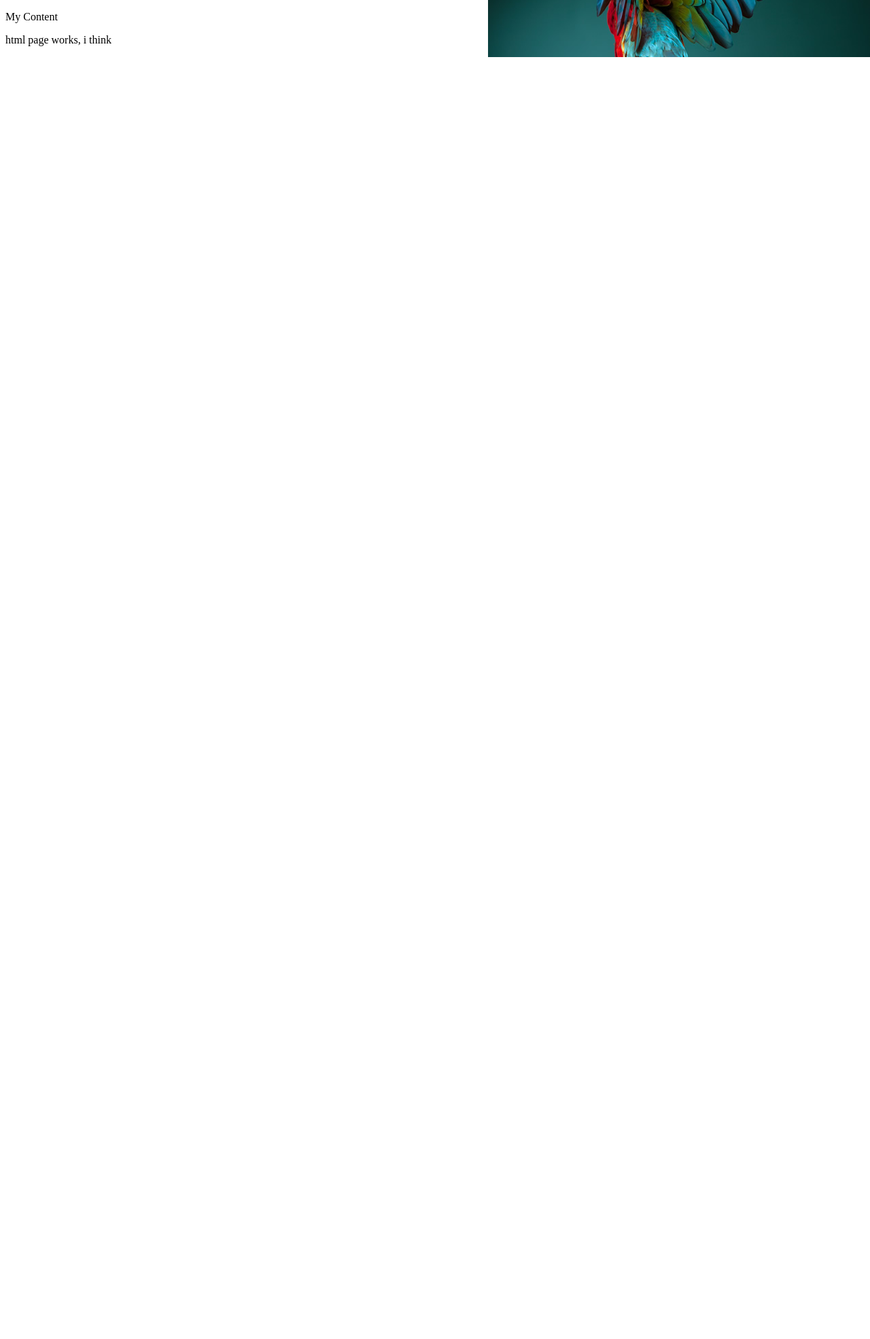
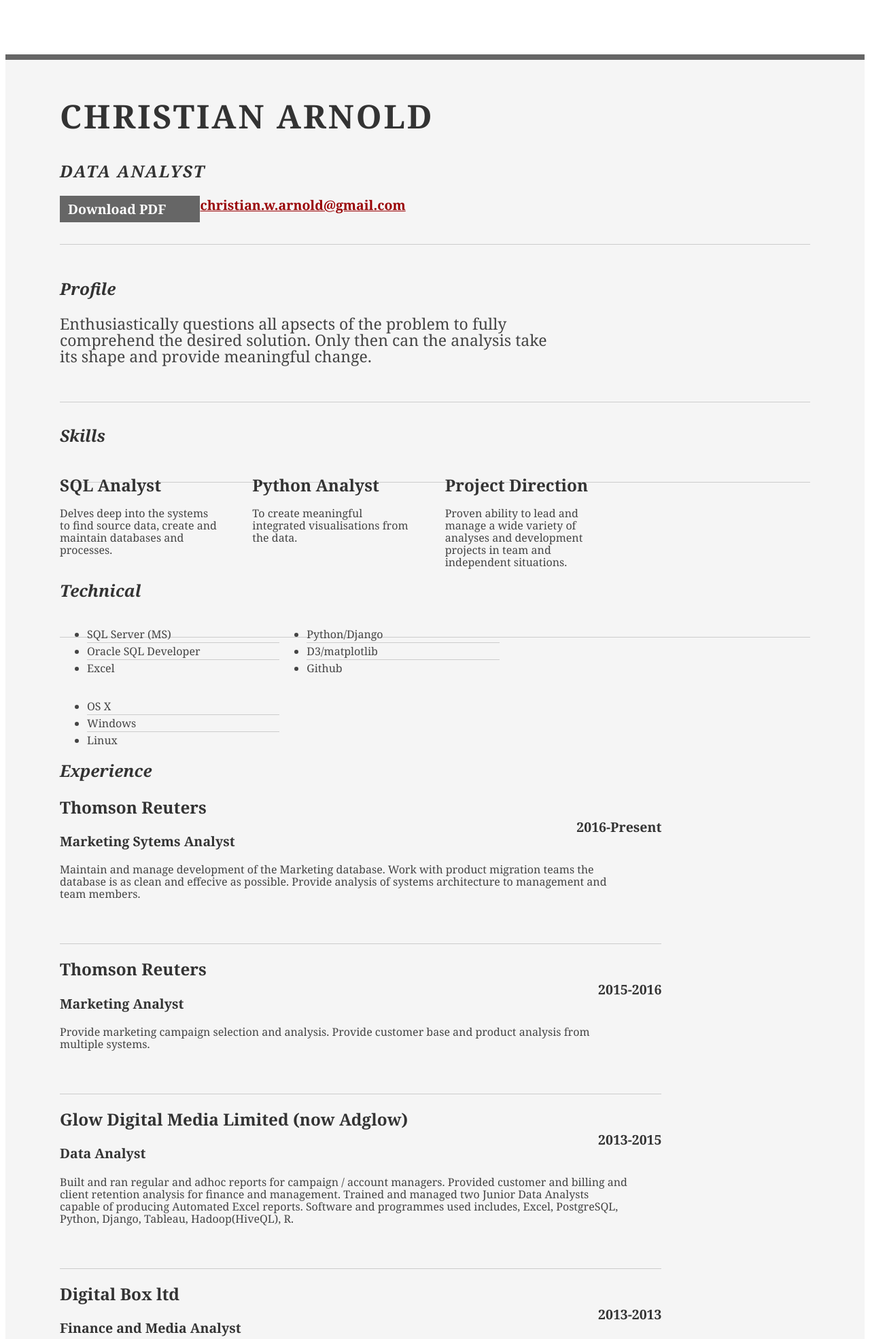
Before and after one commit to Cawarnold/MyApp, a Django app: template home/templates/home/index.html in a window 1280 px wide. Shown: the top 1970 px of the page at 68% size. Before the commit the page ends 84 px from the top, so only its background shows below. Run offline with Django 3.2, Linux system fonts and the light colour scheme; the template is opened without the code that fills it, so the values that code supplies are empty; some libraries are stand-ins or nearby versions.

Commit message:
CA_TR: Created my homepage cv

```diff
--- /dev/null
+++ b/home/static/home/resume.css
@@ -0,0 +1,72 @@
+/*
+---------------------------------------------------------------------------------
+	STRIPPED DOWN RESUME TEMPLATE
+    html resume
+
+    v0.9: 5/28/09
+
+    design and code by: thingsthatarebrown.com
+                        (matt brown)
+---------------------------------------------------------------------------------
+*/
+
+
+.msg { padding: 10px; background: #222; position: relative; }
+.msg h1 { color: #fff;  }
+.msg a { margin-left: 20px; background: #408814; color: white; padding: 4px 8px; text-decoration: none; }
+.msg a:hover { background: #266400; }
+
+/* //-- yui-grids style overrides -- */
+body { font-family: Georgia; color: #444; }
+#inner { padding: 10px 80px; margin: 80px auto; background: #f5f5f5; border: solid #666; border-width: 8px 0 2px 0; }
+.yui-gf { margin-bottom: 2em; padding-bottom: 2em; border-bottom: 1px solid #ccc; }
+
+/* //-- header, body, footer -- */
+#hd { margin: 2.5em 0 3em 0; padding-bottom: 1.5em; border-bottom: 1px solid #ccc }
+#hd h2 { text-transform: uppercase; letter-spacing: 2px; }
+#bd, #ft { margin-bottom: 2em; }
+
+/* //-- footer -- */
+#ft { padding: 1em 0 5em 0; font-size: 92%; border-top: 1px solid #ccc; text-align: center; }
+#ft p { margin-bottom: 0; text-align: center;   }
+
+/* //-- core typography and style -- */
+#hd h1 { font-size: 48px; text-transform: uppercase; letter-spacing: 3px; }
+h2 { font-size: 152% }
+h3, h4 { font-size: 122%; }
+h1, h2, h3, h4 { color: #333; }
+p { font-size: 100%; line-height: 18px; padding-right: 3em; }
+a { color: #990003 }
+a:hover { text-decoration: none; }
+strong { font-weight: bold; }
+li { line-height: 24px; border-bottom: 1px solid #ccc; }
+p.enlarge { font-size: 144%; padding-right: 6.5em; line-height: 24px; }
+p.enlarge span { color: #000 }
+.contact-info { margin-top: 7px; }
+.first h2 { font-style: italic; }
+.last { border-bottom: 0 }
+
+
+/* //-- section styles -- */
+
+a#pdf { display: block; float: left; background: #666; color: white; padding: 6px 50px 6px 12px; margin-bottom: 6px; text-decoration: none;  }
+a#pdf:hover { background: #222; }
+
+.job { position: relative; margin-bottom: 1em; padding-bottom: 1em; border-bottom: 1px solid #ccc; }
+.job h4 { position: absolute; top: 0.35em; right: 0 }
+.job p { margin: 0.75em 0 3em 0; }
+
+.last { border: none; }
+.skills-list {  }
+.skills-list ul { margin: 0; }
+.skills-list li { margin: 3px 0; padding: 3px 0; }
+.skills-list li span { font-size: 152%; display: block; margin-bottom: -2px; padding: 0 }
+.talent { width: 32%; float: left }
+.talent h2 { margin-bottom: 6px; }
+
+#srt-ttab { margin-bottom: 100px; text-align: center;  }
+#srt-ttab img.last { margin-top: 20px }
+
+/* --// override to force 1/8th width grids -- */
+.yui-gf .yui-u{width:80.2%;}
+.yui-gf div.first{width:12.3%;}
--- a/home/templates/home/index.html
+++ b/home/templates/home/index.html
@@ -1,12 +1,171 @@
+{% load staticfiles %}
+
 <!DOCTYPE HTML PUBLIC "-//W3C//DTD HTML 4.01//EN">
 <html lang="en">
 <head>
-    <title>My Home Page</title>
-	<link rel="stylesheet" type="text/css" href="{{ STATIC_URL }}css/style.css" media="screen" />
+
+	<title>Christian Arnold | Data Analyst | christian.w.arnold@gmail.com</title>
+	<meta http-equiv="content-type" content="text/html; charset=utf-8" />
+
+	<meta name="keywords" content="" />
+	<meta name="description" content="" />
+
+	<link rel="stylesheet" type="text/css" href="http://yui.yahooapis.com/2.7.0/build/reset-fonts-grids/reset-fonts-grids.css" media="all" />
+	<link rel="stylesheet" type="text/css" href="{% static 'home/resume.css' %}" media="all" />
 
 </head>
 <body>
-<p>My Content</p>
-<p>html page works, i think</p>
+
+<div id="doc2" class="yui-t7">
+	<div id="inner">
+
+		<div id="hd">
+			<div class="yui-gc">
+				<div class="yui-u first">
+					<h1>Christian Arnold</h1>
+					<h2>Data Analyst</h2>
+				</div>
+
+				<div class="yui-u">
+					<div class="contact-info">
+						<h3><a id="pdf" href="#">Download PDF</a></h3>
+						<h3><a href="mailto:name@yourdomain.com">christian.w.arnold@gmail.com</a></h3>
+					</div><!--// .contact-info -->
+				</div>
+			</div><!--// .yui-gc -->
+		</div><!--// hd -->
+
+		<div id="bd">
+			<div id="yui-main">
+				<div class="yui-b">
+
+					<div class="yui-gf">
+						<div class="yui-u first">
+							<h2>Profile</h2>
+						</div>
+						<div class="yui-u">
+							<p class="enlarge">
+								Enthusiastically questions all apsects of the problem
+								to fully comprehend the desired solution. Only then can
+								the analysis take its shape and provide meaningful change.
+							</p>
+						</div>
+					</div><!--// .yui-gf -->
+
+					<div class="yui-gf">
+						<div class="yui-u first">
+							<h2>Skills</h2>
+						</div>
+						<div class="yui-u">
+
+								<div class="talent">
+									<h2>SQL Analyst</h2>
+									<p>Delves deep into the systems to find source data, create and maintain databases and processes.	</p>
+								</div>
+
+								<div class="talent">
+									<h2>Python Analyst</h2>
+									<p>To create meaningful integrated visualisations from the data. </p>
+								</div>
+
+								<div class="talent">
+									<h2>Project Direction</h2>
+									<p>Proven ability to lead and manage a wide variety of analyses and development projects in team and independent situations.</p>
+								</div>
+						</div>
+					</div><!--// .yui-gf -->
+
+					<div class="yui-gf">
+						<div class="yui-u first">
+							<h2>Technical</h2>
+						</div>
+						<div class="yui-u">
+							<ul class="talent">
+								<li>SQL Server (MS)</li>
+								<li>Oracle SQL Developer</li>
+								<li class="last">Excel</li>
+							</ul>
+
+							<ul class="talent">
+								<li>Python/Django</li>
+								<li>D3/matplotlib</li>
+								<li class="last">Github</li>
+							</ul>
+
+							<ul class="talent">
+								<li>OS X</li>
+								<li>Windows</li>
+								<li class="last">Linux</li>
+							</ul>
+						</div>
+					</div><!--// .yui-gf-->
+
+					<div class="yui-gf">
+
+						<div class="yui-u first">
+							<h2>Experience</h2>
+						</div><!--// .yui-u -->
+
+						<div class="yui-u">
+
+							<div class="job">
+								<h2>Thomson Reuters</h2>
+								<h3>Marketing Sytems Analyst</h3>
+								<h4>2016-Present</h4>
+								<p>Maintain and manage development of the Marketing database. Work with product migration teams the database is as clean and effecive as possible. Provide analysis of systems architecture to management and team members.  </p>
+							</div>
+
+							<div class="job">
+								<h2>Thomson Reuters</h2>
+								<h3>Marketing Analyst</h3>
+								<h4>2015-2016</h4>
+								<p>Provide marketing campaign selection and analysis. Provide customer base and product analysis from multiple systems.	 </p>
+							</div>
+
+							<div class="job">
+								<h2>Glow Digital Media Limited (now Adglow)</h2>
+								<h3>Data Analyst</h3>
+								<h4>2013-2015</h4>
+								<p>Built and ran regular and adhoc reports for campaign / account managers. Provided customer and billing and client retention analysis for finance and management. Trained and managed two Junior Data Analysts capable of producing Automated Excel reports. Software and programmes used includes, Excel, PostgreSQL, Python, Django, Tableau, Hadoop(HiveQL), R. </p>
+							</div>
+
+
+							<div class="job last">
+								<h2>Digital Box ltd</h2>
+								<h3>Finance and Media Analyst</h3>
+								<h4>2013-2013</h4>
+								<p>Produced and Analysed Billing figures for Accounts and Management.
+								Produced daily Campaign reports for the operations and management teams. Software and programmes used includes, Excel, R, OpenX, AppNexus.</p>
+							</div>
+
+						</div><!--// .yui-u -->
+					</div><!--// .yui-gf -->
+
+
+					<div class="yui-gf last">
+						<div class="yui-u first">
+							<h2>Education</h2>
+						</div>
+						<div class="yui-u">
+							<h2>University of Leeds, UK</h2>
+							<h3>Mathematics with Finance (BSc Hons) 2.2 </h3>
+						</div>
+					</div><!--// .yui-gf -->
+
+
+				</div><!--// .yui-b -->
+			</div><!--// yui-main -->
+		</div><!--// bd -->
+
+		<div id="ft">
+			<p>Christian Arnold &mdash; <a href="mailto:name@yourdomain.com">christian.w.arnold@gmail.com</a> </p>
+		</div><!--// footer -->
+
+	</div><!-- // inner -->
+
+
+</div><!--// doc -->
+
+
 </body>
 </html>
```
Also changed, not shown: home/templates/home/index111.html (added, +12 -0 lines).
